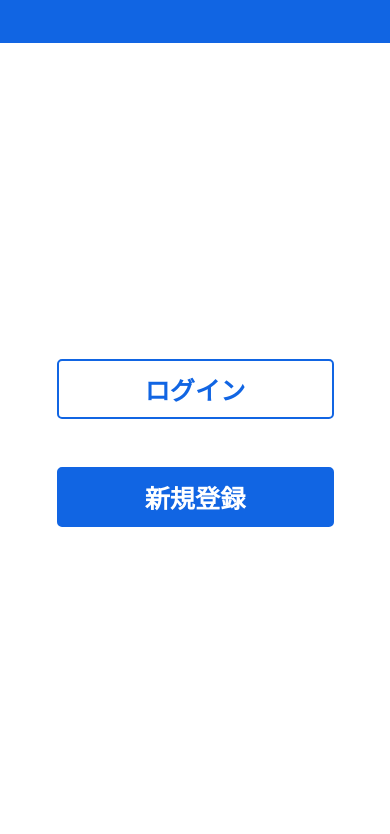
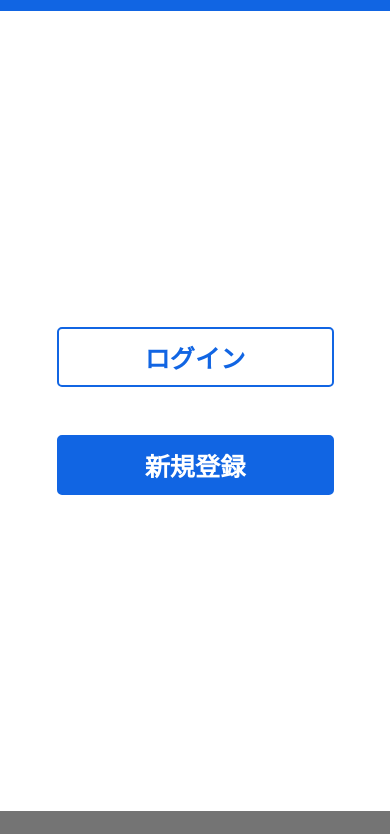
Before and after one commit to ka2fu/pugnavi, a plain HTML site: page index.html in a window 390 px wide. Shown: the part 117-951 px from the top of the page. Drawn offline with Linux system fonts and the light colour scheme.

Commit message:
header height

```diff
--- a/css/style.css
+++ b/css/style.css
@@ -37,7 +37,7 @@ a {
 
 @media screen and (max-width: 670px) {
   :root {
-    --header-h: 10em;
+    --header-h: 8em;
     --footer-h: 4.85em;
     --button-h: 3.5em;
     --button-w: 70%;
```
